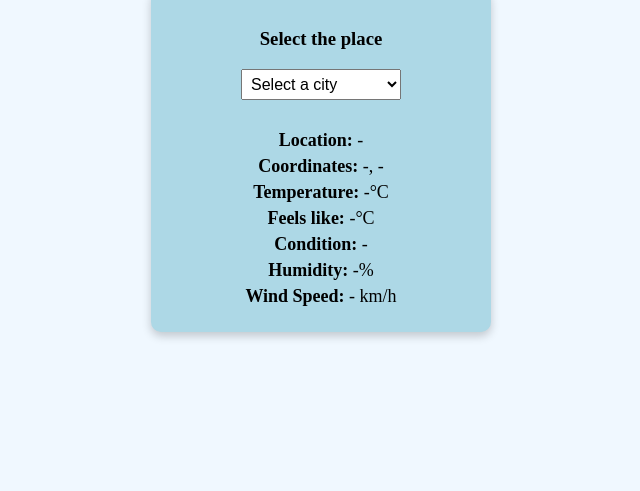
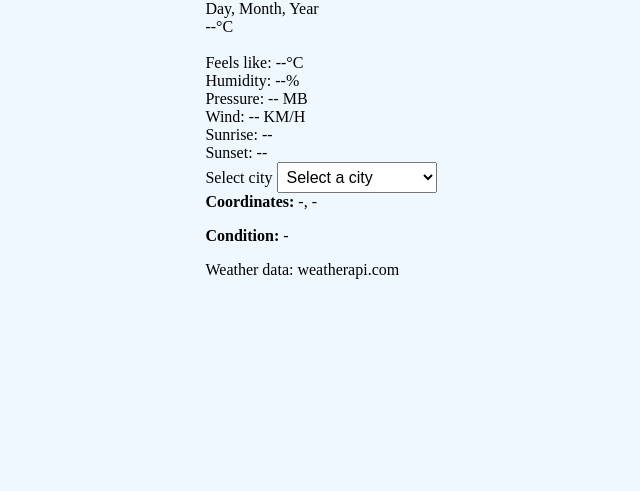
Before and after one commit to Adithyatripathi/Weather_Forcast, a plain HTML site: page index.html in a window 1280 px wide. Shown: the part 309-800 px from the top of the page, without its empty margins (319-959 px from the left). Drawn offline with Linux system fonts and the light colour scheme.

Commit message:
Update HTML structure and improve metadata

```diff
--- a/index.html
+++ b/index.html
@@ -1,36 +1,66 @@
+<!-- index.html -->
 <!DOCTYPE html>
 <html lang="en">
+
 <head>
-  <meta charset="UTF-8">
-  <meta name="viewport" content="width=device-width, initial-scale=1.0">
-  <title>Weather App</title>
-  <link rel="stylesheet" href="hari.css">
+    <meta charset="utf-8" />
+    <meta name="viewport" content="width=device-width,initial-scale=1" />
+    <title>7 Day Weather Forecast</title>
+    <link rel="stylesheet" href="hari.css" />
+    <link href="https://fonts.googleapis.com/css2?family=Montserrat:wght@600;700;900&family=Inter:wght@300;400;600&display=swap" rel="stylesheet">
 </head>
+
 <body>
-  <div id="heading">
-    <h1>WEATHER FORECAST</h1>
+    <div class="app">
+        <header class="topbar">
+            <div class="title">
+                <div class="small">7 DAY FORECAST</div>
+                <h1 id="bigLocation">LOCATION</h1>
+                <div id="dateStr" class="date-small">Day, Month, Year</div>
             </div>
 
-  <div id="maindiv">
-    <div id="selectheading">
-      <h3>Select the place</h3>
-      <select id="cities"></select>
+            <div class="current-block">
+                <div class="temp-group">
+                    <div id="bigTemp" class="big-temp">--°C</div>
+                    <div id="bigIcon" class="big-icon"><img src="" alt="" /></div>
                 </div>
 
+                <div class="right-stats">
+                    <div class="stat"><span class="stat-label">Feels like:</span> <span id="feelsLike">--°C</span></div>
+                    <div class="stat"><span class="stat-label">Humidity:</span> <span id="Humidity">--%</span></div>
+                    <div class="stat"><span class="stat-label">Pressure:</span> <span id="pressure">-- MB</span></div>
+                    <div class="stat"><span class="stat-label">Wind:</span> <span id="wind_speed">-- KM/H</span></div>
+                    <div class="stat"><span class="stat-label">Sunrise:</span> <span id="sunrise">--</span></div>
+                    <div class="stat"><span class="stat-label">Sunset:</span> <span id="sunset">--</span></div>
+                </div>
+            </div>
+        </header>
 
-    <div id="weatherInfo">
-      <p><strong>Location:</strong> <span id="cityName">-</span></p>
-      <p><strong>Coordinates:</strong> <span id="latitude">-</span>, <span id="longitude">-</span></p>
-      <p><strong>Temperature:</strong> <span id="Temperature">-</span>°C</p>
-      <p><strong>Feels like:</strong> <span id="Feels-like">-</span>°C</p>
-      <p><strong>Condition:</strong> <span id="Condition">-</span></p>
-      <p><strong>Humidity:</strong> <span id="Humidity">-</span>%</p>
-      <p><strong>Wind Speed:</strong> <span id="wind_speed">-</span> km/h</p>
+        <main class="card">
+            <div class="controls">
+                <div class="select-wrap">
+                    <label for="cities">Select city</label>
+                    <select id="cities"></select>
                 </div>
             </div>
 
+            <section id="forecastGrid" class="forecast-grid">
+                <!-- Forecast cards inserted here -->
+            </section>
+
+            <section class="details-panel">
+                <div class="coord"><strong>Coordinates:</strong> <span id="latitude">-</span>, <span id="longitude">-</span></div>
+                <div class="current-details" id="currentDetails">
+                    <p><strong>Condition:</strong> <span id="Condition">-</span></p>
+                </div>
+            </section>
+        </main>
+
+        <footer class="credit">Weather data: weatherapi.com</footer>
+    </div>
 
     <script src="Script1.js"></script>
     <script src="Script.js"></script>
 </body>
+
 </html>
```
Lines whose indentation alone changed are shown as unchanged.
